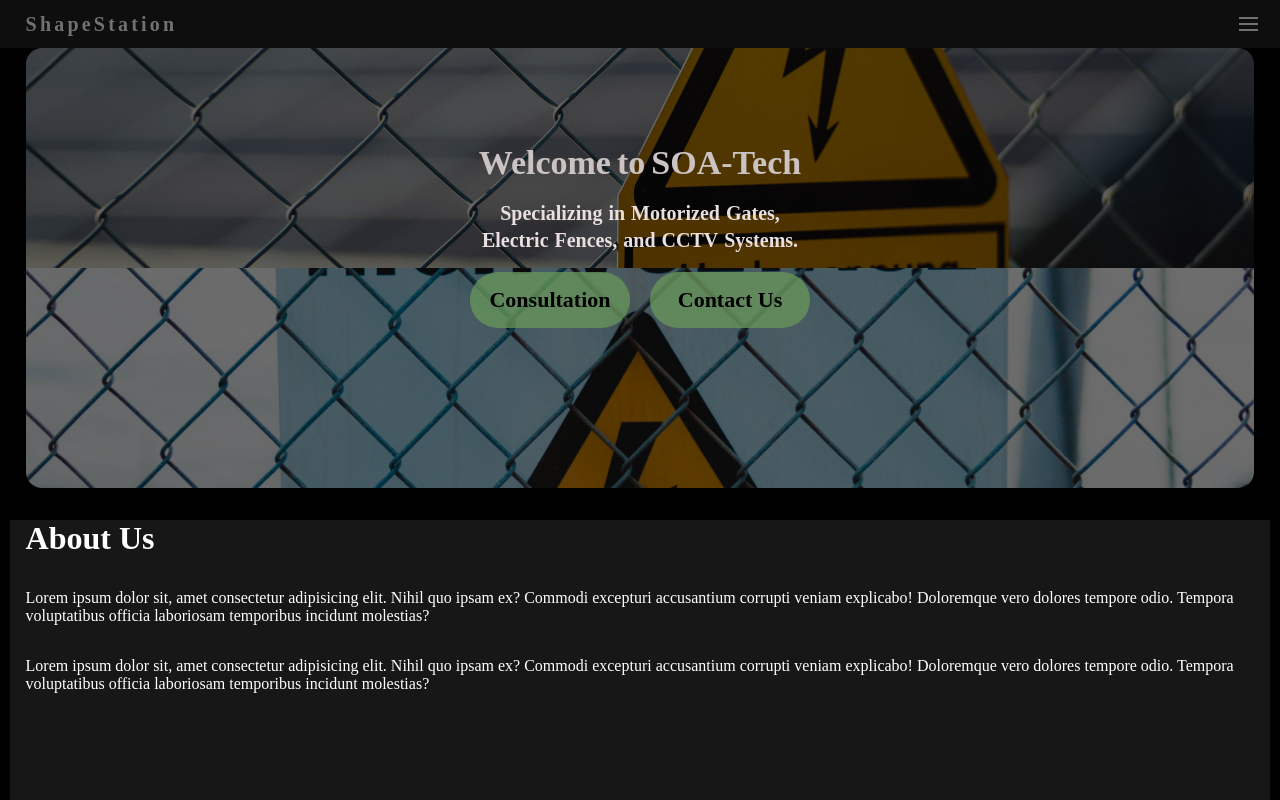
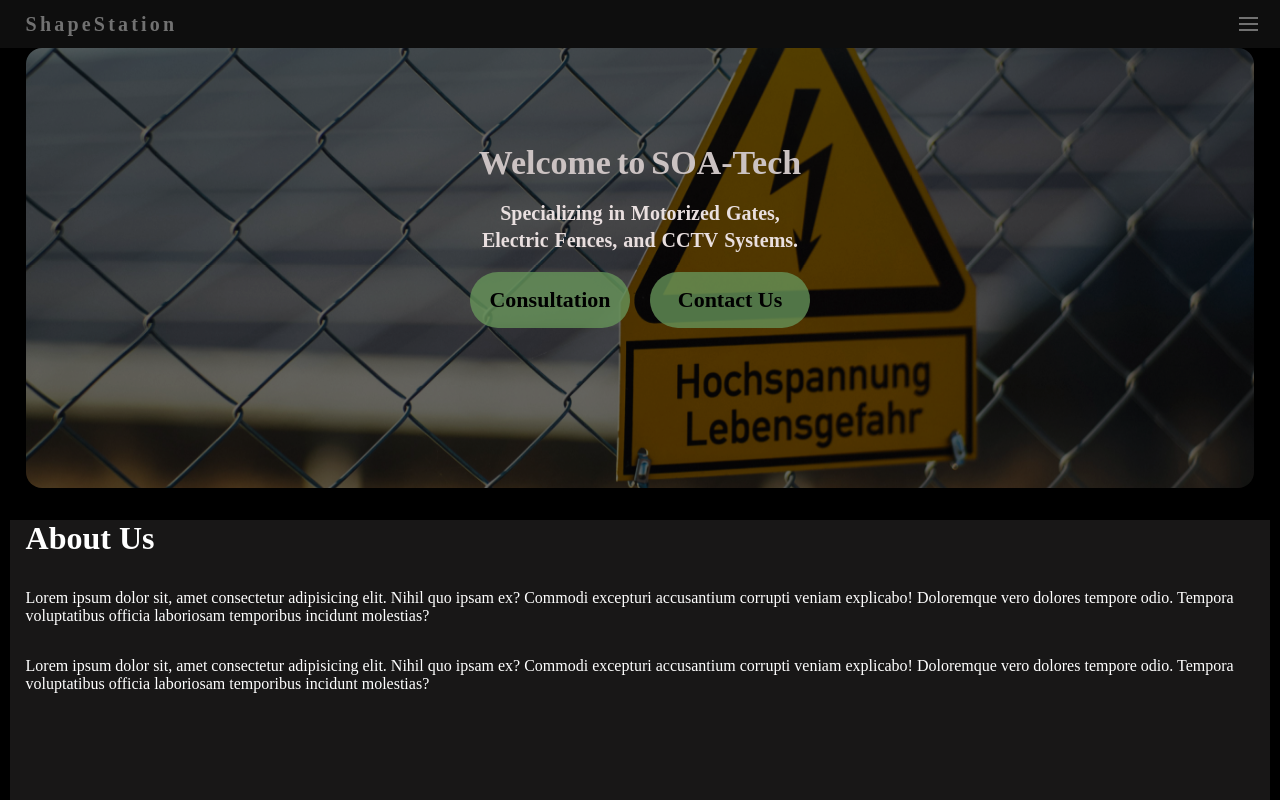
Before and after one commit to firemasterleo/shapestation2, a Vue app: page /TestPage in a window 1280 px wide. Shown: the top 800 px of the page. Built offline with nearby package versions, Linux system fonts and the light colour scheme.

Commit message:
Update TestPage.vue

```diff
--- a/src/components/TestPage.vue
+++ b/src/components/TestPage.vue
@@ -13,9 +13,9 @@
                         </div>
                     </div>
                     <div class="bottomslide">
-                        <div class="image" ref="image2">
+                        <!-- <div class="image" ref="image2">
                             <img src="../assets/electricfence2.jpg" alt="">
-                        </div>
+                        </div> -->
                     </div>
 
                 </div>
@@ -139,7 +139,7 @@
                 height: 100%;
 
                 .topslide {
-                    height: 50%;
+                    height: 100%;
                     width: 100%;
                     overflow: hidden;
 
@@ -362,10 +362,10 @@
 
 
   tl4.from(image1.value, {  delay: 0.1 }, '<') // Your existing animation
-   .to(image1.value, { scale: 1.5, opacity: 0.5, duration: 30 }, '<'); // Adding scale and opacity animation
+   .to(image1.value, { scale: 1.2, opacity: 0.5, duration: 30 }, '<'); // Adding scale and opacity animation
 
   tl4.from(image2.value, { delay: 0 }, '<') // Your existing animation
-   .to(image2.value, {scale: 1.5, opacity: 0.5, duration: 30 }, '<'); // Adding scale and opacity animation
+   .to(image2.value, {scale: 1.2, opacity: 0.5, duration: 30 }, '<'); // Adding scale and opacity animation
 
 });
 
```
